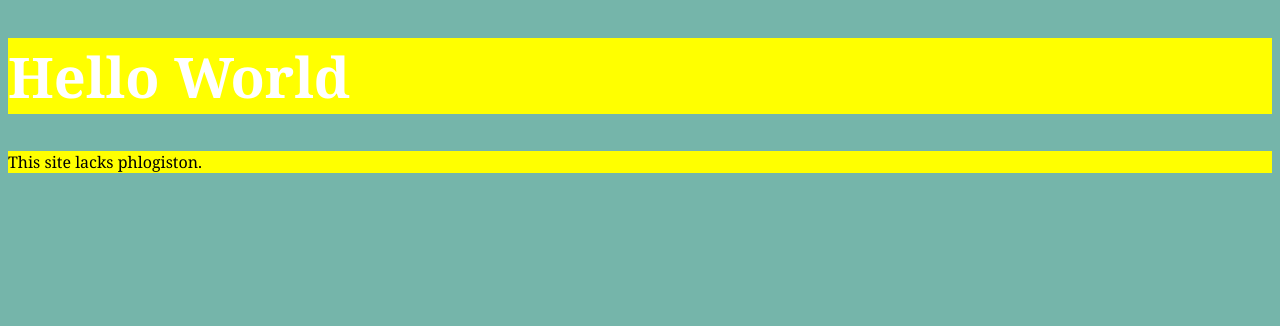
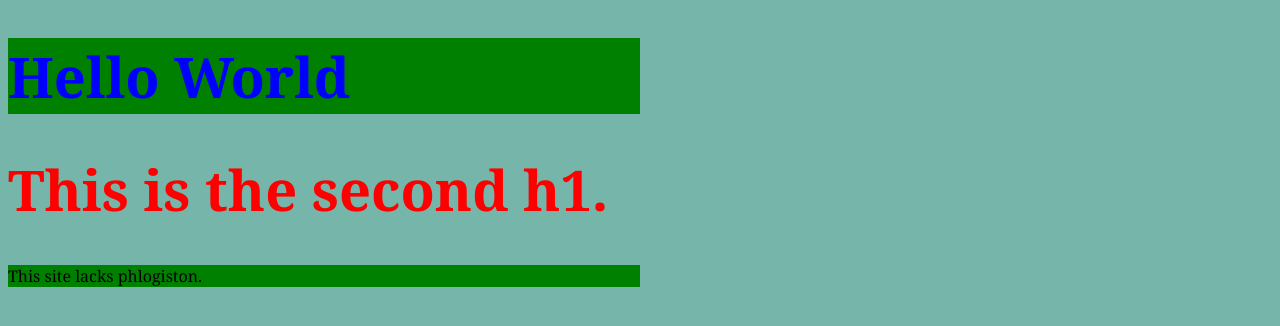
Before and after one commit to kellerscholl/kellerscholl.github.io, a plain HTML site: page index.html in a window 1280 px wide. Drawn offline with Linux system fonts and the light colour scheme.

Commit message:
More messing around

```diff
--- a/index.html
+++ b/index.html
@@ -6,6 +6,7 @@
 </head>
 <body>
 	<div><h1>Hello World</h1></div>
+	<h1 class ="mage">This is the second h1.</h1>
 	<div><p>This site lacks phlogiston.</p></div>
 </body>
 <!--  Divs! They allow you to position things in pages. You can put any number of things inside a div. -->
--- a/style.css
+++ b/style.css
@@ -6,8 +6,12 @@ body {
 
 h1 {
   font-size: 3.5em;
-  color: #ffffff;
+  color: blue;
 }
 div {
-	background: yellow;
+	background: green;
+	width: 50%;
 }
+h1.mage {
+	color: red;
+}
```
